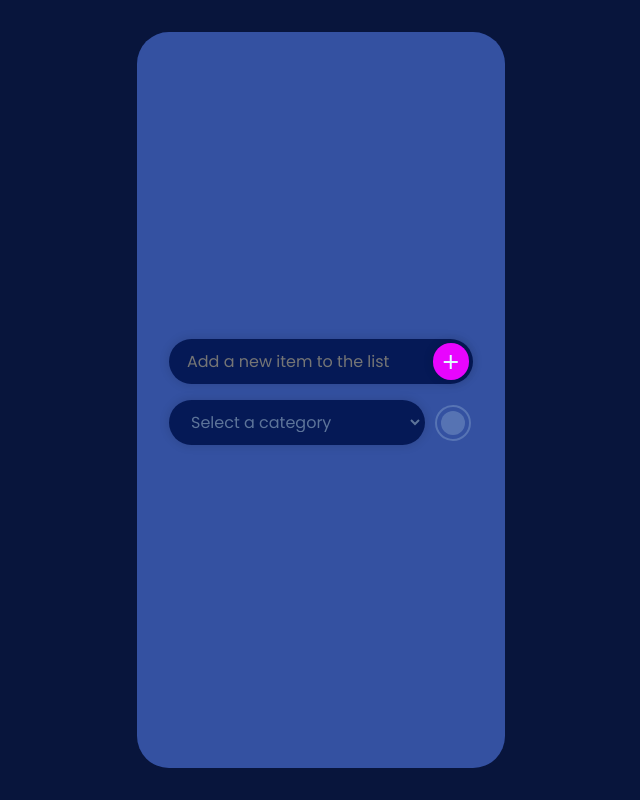
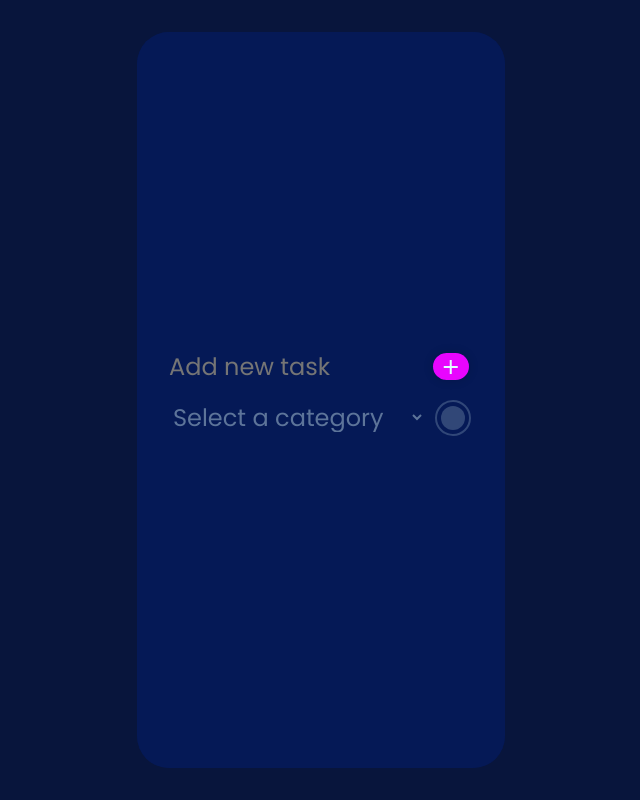
Before and after one commit to Timbar09/todo-x-factr, a website built with Vite: page index.html in a window 1280 px wide. Shown: the whole page, without its empty margins (319-959 px from the left). Built offline with nearby package versions, Linux system fonts and the light colour scheme.

Commit message:
Style entry title input

```diff
--- a/index.html
+++ b/index.html
@@ -286,16 +286,14 @@
         >
           <form class="app__task--entry" id="itemEntryForm">
             <div class="app__task--entry__title">
-              <label for="newItem" class="offscreen"
-                >Enter a new to do item</label
-              >
+              <label for="newItem" class="offscreen">Enter a new task</label>
               <input
                 class="app__task--entry__input"
                 id="newItem"
                 type="text"
                 maxlength="40"
                 autocomplete="off"
-                placeholder="Add a new item to the list"
+                placeholder="Add new task"
               />
 
               <button
--- a/src/css/style.css
+++ b/src/css/style.css
@@ -501,7 +501,7 @@ a {
   left: 0;
   width: 100%;
   height: 100%;
-  background-color: var(--bg-300);
+  background-color: var(--bg-200);
   display: grid;
   place-items: center;
   /* display: none; */
@@ -515,21 +515,20 @@ a {
 
 .app__task--entry__input,
 .app__task--entry__select {
+  border: none;
+  font-size: 1.5em;
   width: 100%;
-  border: 2px solid transparent;
-  border-radius: 5em;
   color: var(--text-200);
-  background-color: var(--bg-200);
-  box-shadow: var(--shadow);
+  background-color: transparent;
 }
 
-.app__task--entry__input {
+/* .app__task--entry__input {
   padding: 0.5em 1em;
 }
 
 .app__task--entry__select {
   padding: 0.5em 1em;
-}
+} */
 
 .app__task--entry__select--placeholder {
   color: var(--text-300);
```
